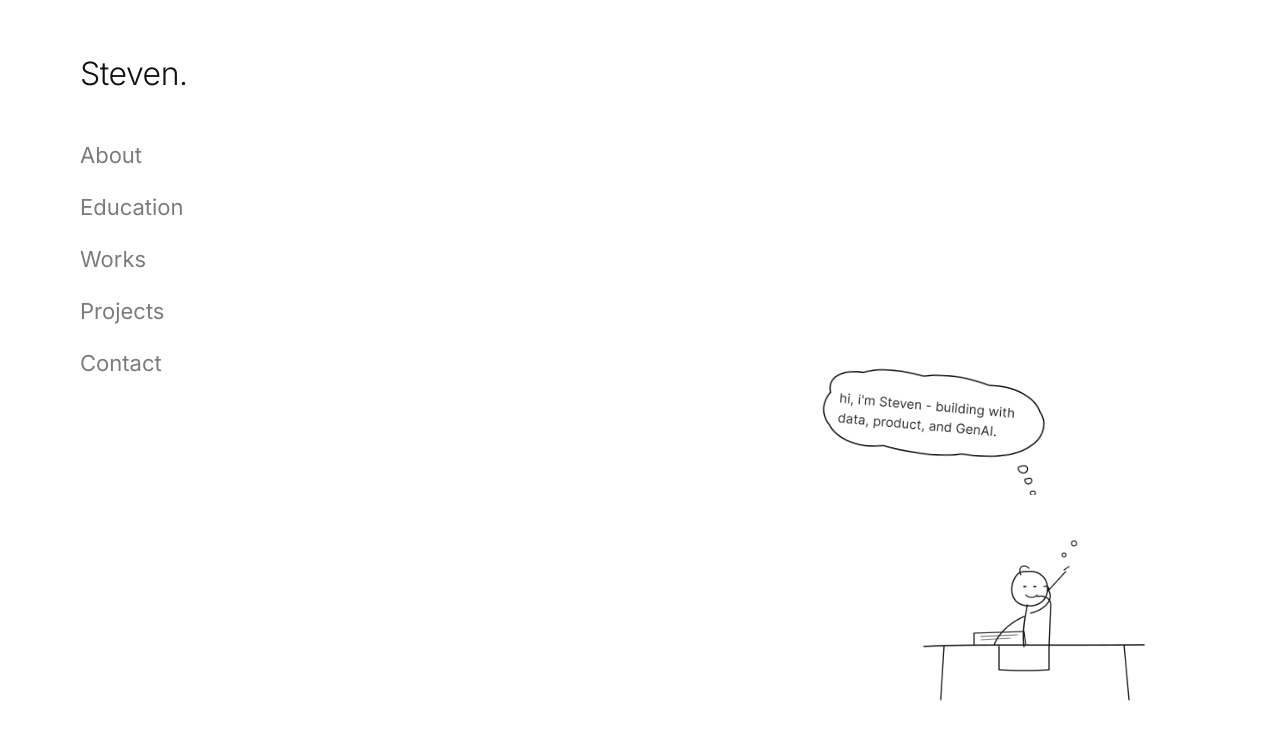
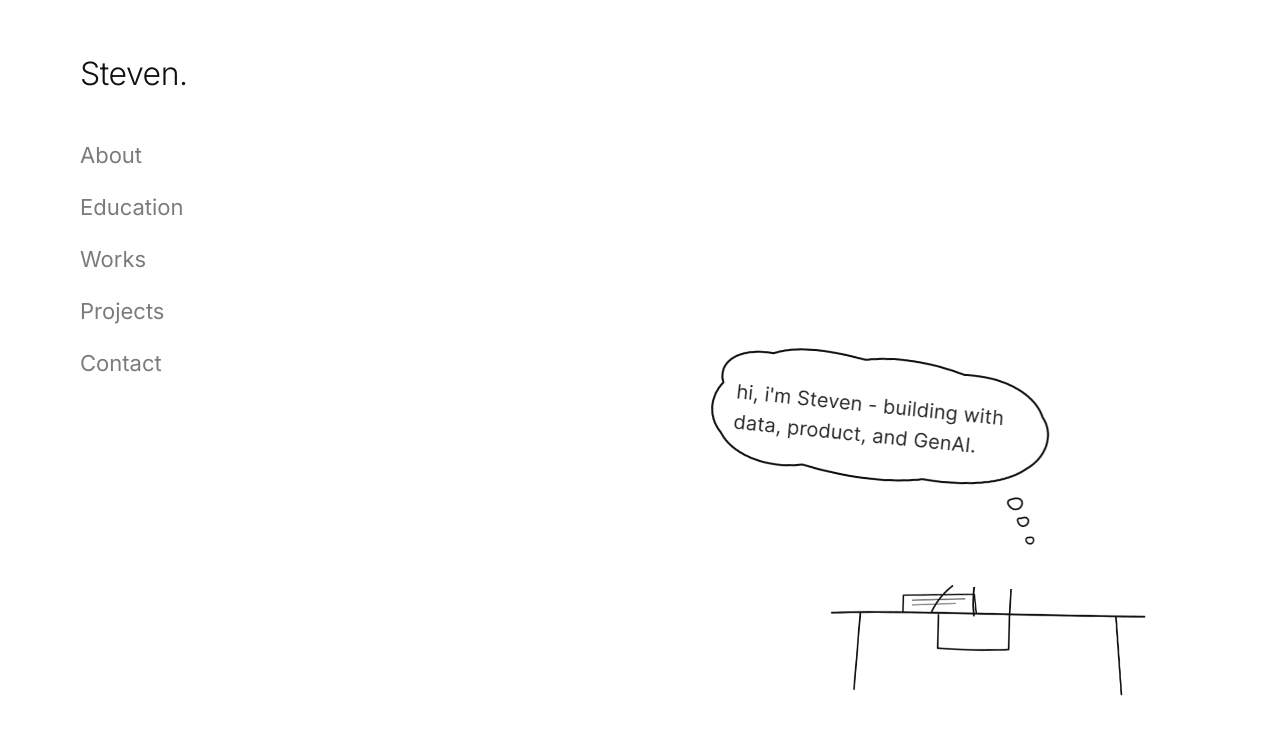
Before and after one commit to steven-lijw/my_website, a Next.js app: page / in a window 1280 px wide. Shown: the top 740 px of the page. Built offline with nearby package versions, Linux system fonts and the light colour scheme.

Commit message:
feat: enlarge home doodle and add Figma-matched motion
Scale the thought bubble and desk figure, add entrance fade, and loop
person sway + bubble float/tilt on a 4.5s ease-in-out cycle. Respects
prefers-reduced-motion.

```diff
--- a/src/app/globals.css
+++ b/src/app/globals.css
@@ -33,3 +33,84 @@ a {
   color: inherit;
   text-decoration: none;
 }
+
+/* —— Home doodle motion (Figma: 4.5s ease-in-out loop) —— */
+
+.home-doodle {
+  animation: home-enter 0.9s ease-out both;
+}
+
+.home-doodle__person {
+  animation: home-person 4.5s ease-in-out infinite;
+  transform-origin: 50% 80%;
+  will-change: transform;
+}
+
+.home-doodle__bubble {
+  animation: home-bubble 4.5s ease-in-out infinite;
+  will-change: transform;
+}
+
+@keyframes home-enter {
+  from {
+    opacity: 0;
+    transform: translateY(12px);
+  }
+  to {
+    opacity: 1;
+    transform: translateY(0);
+  }
+}
+
+/* thinking-person: rotate [0, 1.2, -0.9, 0], y [0, -3, 1.5, 0] */
+@keyframes home-person {
+  0% {
+    transform: rotate(0deg) translateY(0);
+  }
+  24.44% {
+    transform: rotate(1.2deg) translateY(-4px);
+  }
+  31.11% {
+    transform: rotate(0.8deg) translateY(-3px);
+  }
+  57.78% {
+    transform: rotate(-0.9deg) translateY(2px);
+  }
+  62.22% {
+    transform: rotate(-0.5deg) translateY(1.5px);
+  }
+  100% {
+    transform: rotate(0deg) translateY(0);
+  }
+}
+
+/* Thought bubble: rotate [2.5, 3.6, 1.7, 2.5], y [0, -3, 0] */
+@keyframes home-bubble {
+  0% {
+    transform: rotate(2.5deg) translateY(0);
+  }
+  35.56% {
+    transform: rotate(3.6deg) translateY(-4px);
+  }
+  51.11% {
+    transform: rotate(2.8deg) translateY(-5px);
+  }
+  71.11% {
+    transform: rotate(1.7deg) translateY(-2px);
+  }
+  100% {
+    transform: rotate(2.5deg) translateY(0);
+  }
+}
+
+@media (prefers-reduced-motion: reduce) {
+  .home-doodle,
+  .home-doodle__person,
+  .home-doodle__bubble {
+    animation: none;
+  }
+
+  .home-doodle__bubble {
+    transform: rotate(2.5deg);
+  }
+}
--- a/src/app/page.tsx
+++ b/src/app/page.tsx
@@ -1,35 +1,9 @@
-import Image from "next/image";
-import { home } from "@/data/content";
+import { HomeDoodle } from "@/components/HomeDoodle";
 
 export default function HomePage() {
   return (
     <div className="relative min-h-[calc(100vh-7rem)] w-full">
-      {/*
-        Composition mirrors Figma Desktop / Home:
-        thought bubble slightly above-left of the desk doodle, bottom-right of content.
-      */}
-      <div className="absolute right-4 bottom-6 w-[360px]">
-        <div className="absolute bottom-[200px] left-[-40px] w-[300px] origin-bottom-right rotate-[2.5deg]">
-          <Image
-            src="/illustrations/thought-bubble.png"
-            alt={home.bubble}
-            width={696}
-            height={368}
-            className="h-auto w-full select-none"
-            priority
-          />
-        </div>
-        <div className="relative ml-auto w-[300px]">
-          <Image
-            src="/illustrations/home-doodle.png"
-            alt="Stick figure thinking at a desk"
-            width={720}
-            height={560}
-            className="h-auto w-full select-none"
-            priority
-          />
-        </div>
-      </div>
+      <HomeDoodle />
     </div>
   );
 }
--- /dev/null
+++ b/src/components/HomeDoodle.tsx
@@ -0,0 +1,37 @@
+"use client";
+
+import Image from "next/image";
+import { home } from "@/data/content";
+
+/**
+ * Home illustration with motion matching Figma Desktop / Home (4.5s loop):
+ * - thinking-person: subtle rotate + vertical bob
+ * - thought bubble: float + gentle tilt around 2.5deg
+ */
+export function HomeDoodle() {
+  return (
+    <div className="home-doodle absolute right-0 bottom-4 w-[min(520px,52vw)]">
+      <div className="home-doodle__bubble absolute bottom-[42%] left-[-6%] z-10 w-[88%] origin-bottom-right">
+        <Image
+          src="/illustrations/thought-bubble.png"
+          alt={home.bubble}
+          width={696}
+          height={368}
+          className="h-auto w-full select-none"
+          priority
+        />
+      </div>
+
+      <div className="home-doodle__person relative ml-auto w-[82%]">
+        <Image
+          src="/illustrations/home-doodle.png"
+          alt="Stick figure thinking at a desk"
+          width={720}
+          height={560}
+          className="h-auto w-full select-none"
+          priority
+        />
+      </div>
+    </div>
+  );
+}
```
